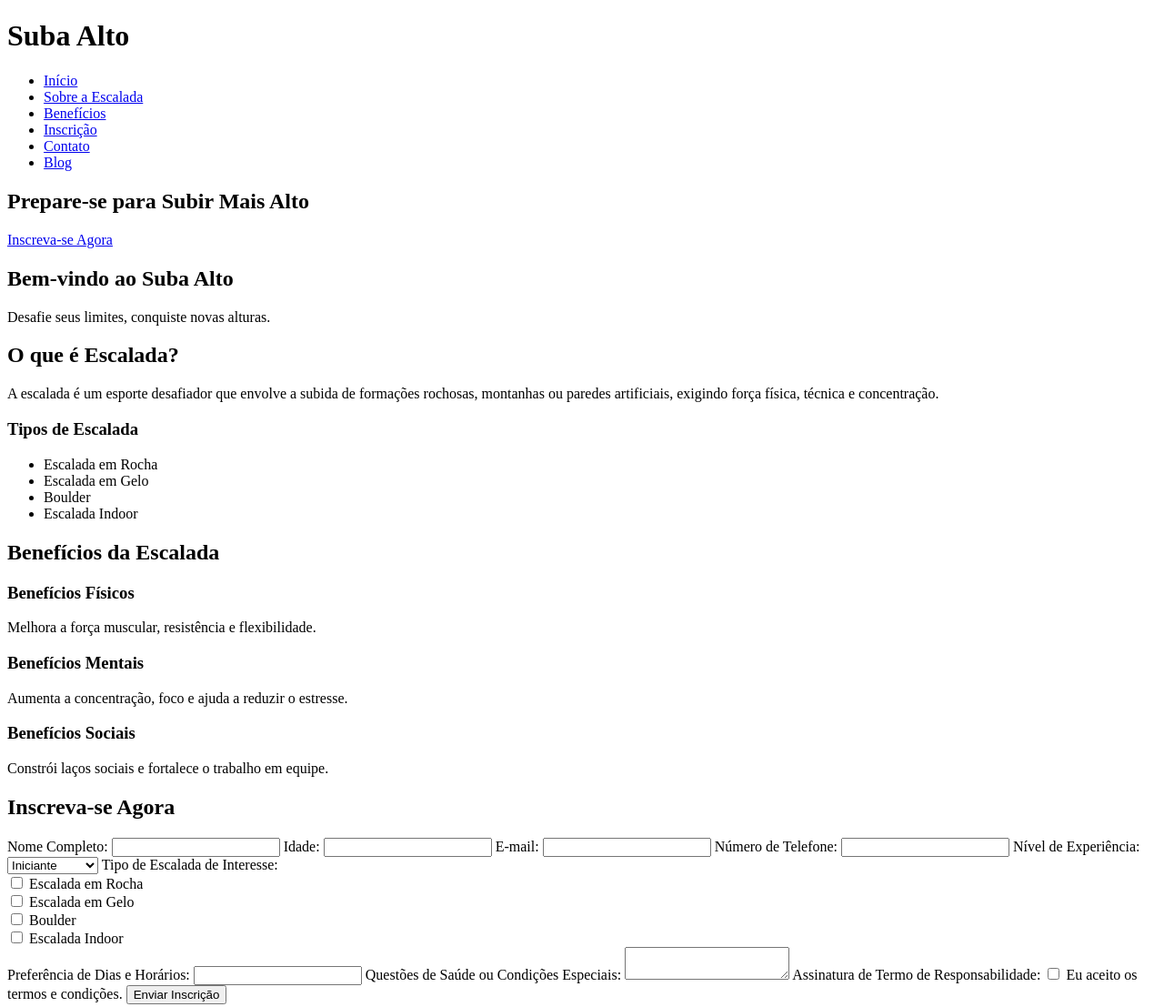
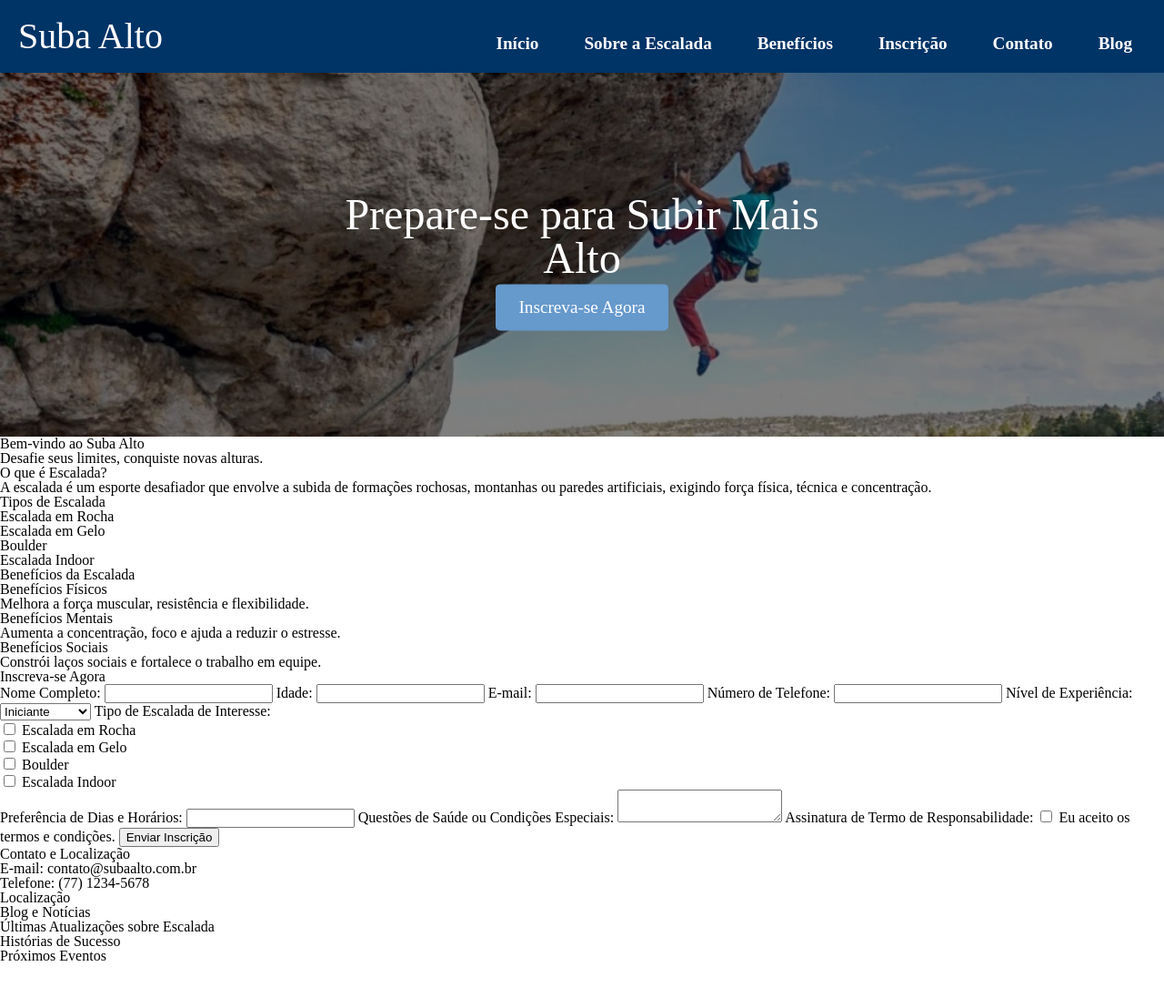
Before and after one commit to Dhones-Lacerda/Suba-alto-Tic36, a website: page index.html in a window 1280 px wide. Shown: the top 1107 px of the page at 91% size. After the commit the page ends 1059 px from the top, so only its background shows below. Drawn offline with Linux system fonts and the light colour scheme.

Commit message:
segundo commit

```diff
--- a/index.html
+++ b/index.html
@@ -4,56 +4,9 @@
     <meta charset="UTF-8">
     <meta name="viewport" content="width=device-width, initial-scale=1.0">
     <title>Suba Alto</title>
-    <link rel="stylesheet" href="styles.css"> <!-- Link para o arquivo CSS -->
-    <!-- <style>
-        /* Estilos adicionais para imagem de fundo e call to action */
-        .hero-image {
-            position: relative;
-            background-image: url('caminho/para/sua/imagem.jpg'); /* Substitua pelo caminho da imagem */
-            background-size: cover;
-            background-position: center;
-            height: 400px;
-            display: flex;
-            align-items: center;
-            justify-content: center;
-            text-align: center;
-            color: white;
-        }
+    <link rel="stylesheet" href="./src/styles/reset.css">
+    <link rel="stylesheet" href="/src/styles/styles.css">
 
-        .hero-text {
-            position: relative;
-            z-index: 2;
-        }
-
-        .hero-text h2 {
-            font-size: 3em;
-            margin-bottom: 20px;
-        }
-
-        .hero-text a {
-            background-color: #ff6600; /* Cor do botão */
-            color: white;
-            padding: 15px 25px;
-            text-decoration: none;
-            font-size: 1.2em;
-            border-radius: 5px;
-        }
-
-        .hero-text a:hover {
-            background-color: #e65c00; /* Cor do botão ao passar o mouse */
-        }
-
-        /* Para melhorar a legibilidade sobre a imagem */
-        .hero-overlay {
-            position: absolute;
-            top: 0;
-            left: 0;
-            width: 100%;
-            height: 100%;
-            background-color: rgba(0, 0, 0, 0.5); /* Escurece a imagem para o texto se destacar */
-            z-index: 1;
-        }
-    </style> -->
 </head>
 <body>
     <!-- Cabeçalho -->
@@ -73,6 +26,7 @@
 
     <!--Image de Chamada para Ação -->
     <section class="hero-image">
+        <img src="./src/assets/img/header.webp" title="Imagem de um homem escalado uma montanha inclinada" alt="Imagem de Escalada">
         <div class="hero-overlay"></div>
         <div class="hero-text">
             <h2>Prepare-se para Subir Mais Alto</h2>
@@ -198,5 +152,6 @@
     <footer>
         <p>&copy; 2024 Suba Alto. Todos os direitos reservados.</p>
     </footer>-->
+    <script src="./dist/index.js"></script>
 </body>
 </html>
--- /dev/null
+++ b/src/styles/reset.css
@@ -0,0 +1,48 @@
+/* http://meyerweb.com/eric/tools/css/reset/
+   v2.0 | 20110126
+   License: none (public domain)
+*/
+
+html, body, div, span, applet, object, iframe,
+h1, h2, h3, h4, h5, h6, p, blockquote, pre,
+a, abbr, acronym, address, big, cite, code,
+del, dfn, em, img, ins, kbd, q, s, samp,
+small, strike, strong, sub, sup, tt, var,
+b, u, i, center,
+dl, dt, dd, ol, ul, li,
+fieldset, form, label, legend,
+table, caption, tbody, tfoot, thead, tr, th, td,
+article, aside, canvas, details, embed,
+figure, figcaption, footer, header, hgroup,
+menu, nav, output, ruby, section, summary,
+time, mark, audio, video {
+	margin: 0;
+	padding: 0;
+	border: 0;
+	font-size: 100%;
+	font: inherit;
+	vertical-align: baseline;
+}
+/* HTML5 display-role reset for older browsers */
+article, aside, details, figcaption, figure,
+footer, header, hgroup, menu, nav, section {
+	display: block;
+}
+body {
+	line-height: 1;
+}
+ol, ul {
+	list-style: none;
+}
+blockquote, q {
+	quotes: none;
+}
+blockquote:before, blockquote:after,
+q:before, q:after {
+	content: '';
+	content: none;
+}
+table {
+	border-collapse: collapse;
+	border-spacing: 0;
+}
--- /dev/null
+++ b/src/styles/styles.css
@@ -0,0 +1,110 @@
+/* Paleta de Cores */
+:root {
+    --azul-escuro: #003366;
+    --azul-medio: #336699;
+    --azul-claro: #6699CC;
+    --azul-muito-claro: #99CCFF;
+    --branco: #FFFFFF;
+}
+
+/* Estilos para o Header */
+header {
+    background-color: var(--azul-escuro);
+    color: var(--branco);
+    padding: 20px;
+    display: flex;
+    justify-content: space-between; /* Espaça o título e a navegação */
+    align-items: center; /* Alinha verticalmente no centro */
+}
+
+header h1 {
+    margin: 0;
+    font-size: 2.5em;
+}
+
+header nav {
+    margin-top: 15px; /* Espaçamento entre o título e a navegação */
+}
+
+header nav ul {
+    list-style-type: none;
+    padding: 0;
+    margin: 0;
+    display: flex;
+    gap: 20px;
+    font-size: 1.2em; /* Aumenta o tamanho da fonte */
+    margin-left: auto; /* Alinha a lista à direita */
+}
+
+header nav ul li {
+    display: inline; /* Garante que cada item da lista fique em linha */
+}
+
+header nav ul li a {
+    color: var(--branco);
+    text-decoration: none;
+    font-weight: bold;
+    padding: 10px 15px; /* Aumenta o padding para acomodar o tamanho da fonte */
+    border-radius: 5px;
+    transition: background-color 0.3s ease, color 0.3s ease; /* Suaviza a transição de cor */
+}
+
+header nav ul li a:hover {
+    background-color: var(--hover-color); /* Cor de fundo ao passar o mouse */
+    color: var(--azul-muito-claro); /* Muda a cor do texto no hover */
+}
+
+/* Seção da Imagem da capa */
+/* Seção da Imagem com Call to Action */
+.hero-image {
+    position: relative;
+    width: 100%;
+    height: 400px; /* Ajusta a altura da seção da imagem */
+    overflow: hidden; /* Garante que a imagem não ultrapasse os limites da seção */
+}
+
+.hero-image img {
+    width: 100%;
+    height: 100%;
+    object-fit: cover; /* Faz com que a imagem cubra a área da seção mantendo sua proporção */
+    display: block; /* Remove o espaçamento abaixo da imagem */
+}
+
+.hero-overlay {
+    position: absolute;
+    top: 0;
+    left: 0;
+    width: 100%;
+    height: 100%;
+    background-color: rgba(0, 0, 0, 0.5); /* Escurece a imagem para o texto se destacar */
+    z-index: 1;
+}
+
+.hero-text {
+    position: absolute;
+    top: 50%;
+    left: 50%;
+    transform: translate(-50%, -50%); /* Centraliza o texto vertical e horizontalmente */
+    text-align: center;
+    color: var(--branco);
+    z-index: 2; /* Garante que o texto esteja acima da imagem e sobreposição */
+    padding: 20px;
+}
+
+.hero-text h2 {
+    font-size: 3em;
+    margin-bottom: 20px;
+}
+
+.hero-text a {
+    background-color: var(--azul-claro); /* Cor do botão */
+    color: var(--branco);
+    padding: 15px 25px;
+    text-decoration: none;
+    font-size: 1.2em;
+    border-radius: 5px;
+}
+
+.hero-text a:hover {
+    background-color: var(--azul-medio); /* Cor do botão ao passar o mouse */
+}
```
Also changed, not shown: src/assets/img/header.webp (added).
